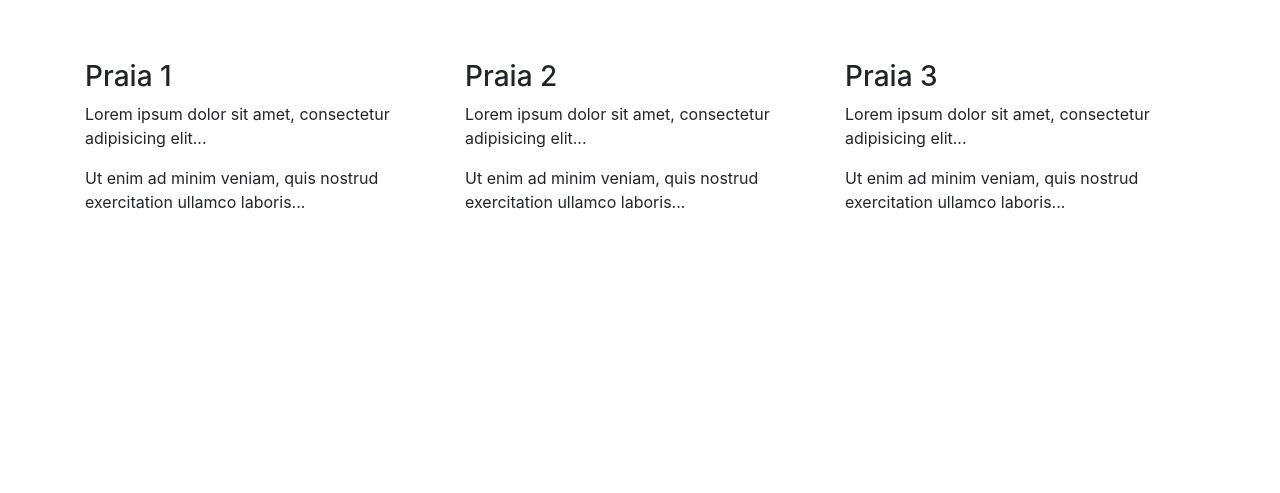
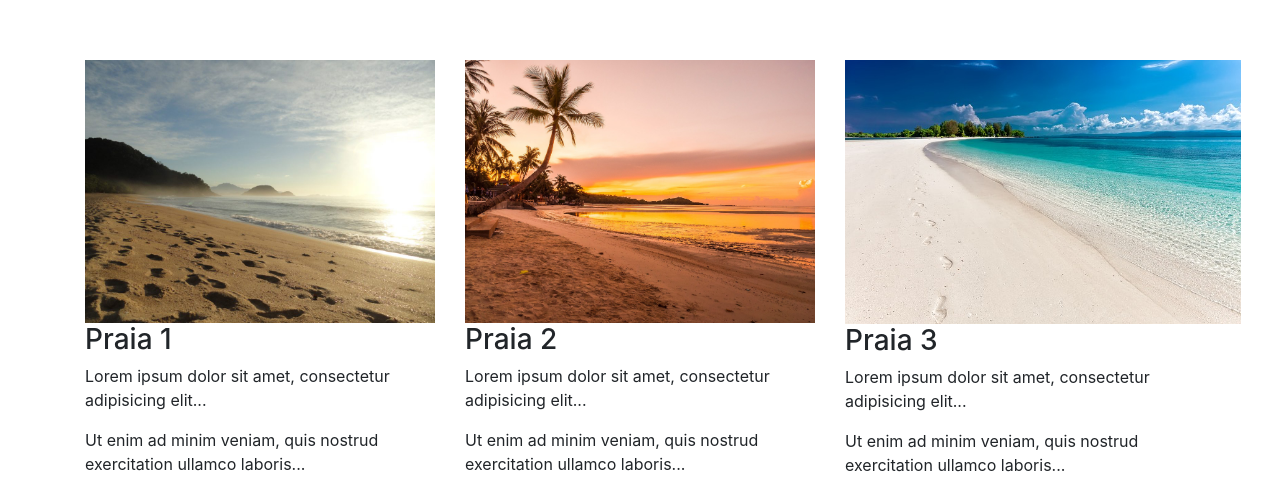
Before and after one commit to IsaDemito/PROJETO-PT1, a plain HTML site: page index.html in a window 1280 px wide. Shown: the part 706-1199 px from the top of the page. Before the commit the page ends 936 px from the top, so only its background shows below. Drawn offline with nearby package versions, Linux system fonts and the light colour scheme.

Commit message:
Add files via upload

```diff
--- a/css/index.css
+++ b/css/index.css
@@ -13,5 +13,22 @@
 .padding{
     padding-top: 10px;
     padding-bottom: 10px;
-
 }
+.praia1{
+    width: 100%;
+}
+.praia1 img{
+    width: 100%;
+}
+.praia2{
+    width: 100%;
+}
+.praia2 img{
+    width: 100%;
+}
+.praia3{
+    width: 113%;
+}
+.praia3 img{
+    width: 100%;
+}
--- a/index.html
+++ b/index.html
@@ -24,16 +24,19 @@
 <div class="container">
   <div class="row">
     <div class="col-sm-4">
+      <div class="praia1"><img src="img/Praia 1.jpg" alt=""></div>
       <h3>Praia 1</h3>
       <p>Lorem ipsum dolor sit amet, consectetur adipisicing elit...</p>
       <p>Ut enim ad minim veniam, quis nostrud exercitation ullamco laboris...</p>
     </div>
     <div class="col-sm-4">
+      <div class="praia2"><img src="img/Praia 2.jpg" alt=""></div>
       <h3>Praia 2</h3>
       <p>Lorem ipsum dolor sit amet, consectetur adipisicing elit...</p>
       <p>Ut enim ad minim veniam, quis nostrud exercitation ullamco laboris...</p>
     </div>
     <div class="col-sm-4">
+      <div class="praia3"><img src="img/Praia 3.jpg" alt=""></div>
       <h3>Praia 3</h3>
       <p>Lorem ipsum dolor sit amet, consectetur adipisicing elit...</p>
       <p>Ut enim ad minim veniam, quis nostrud exercitation ullamco laboris...</p>
```
